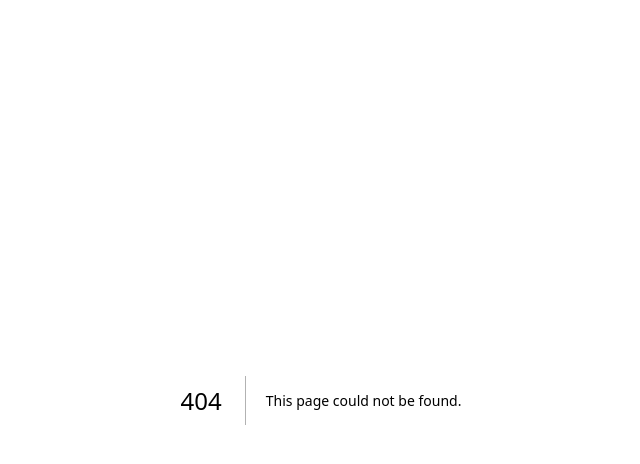
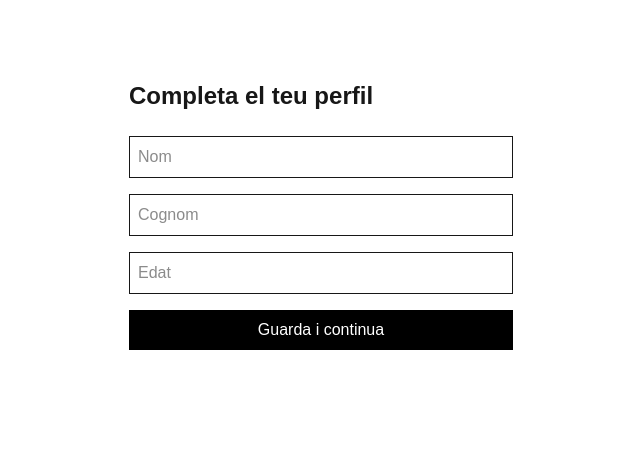
Before and after one commit to tonvil/readometre, a Next.js app: page /onboarding in a window 1280 px wide. Before the commit this address had no page. Shown: the top 464 px of the page, without its empty margins (319-959 px from the left). Built offline with nearby package versions, Linux system fonts and the light colour scheme.

Commit message:
feat: add onboarding page to complete user profile

```diff
--- /dev/null
+++ b/src/app/onboarding/actions.ts
@@ -0,0 +1,36 @@
+"use server";
+
+import { redirect } from "next/navigation";
+import { createClient } from "@/lib/supabase/server";
+import { prisma } from "@/lib/prisma";
+
+export async function completeProfile(formData: FormData) {
+  const supabase = await createClient();
+  const {
+    data: { user },
+  } = await supabase.auth.getUser();
+
+  if (!user) {
+    redirect("/login");
+  }
+
+  const nom = formData.get("nom") as string;
+  const cognom = formData.get("cognom") as string;
+  const edat = Number(formData.get("edat"));
+
+  if (!nom || !cognom || !edat) {
+    return { error: "Omple tots els camps." };
+  }
+
+  await prisma.usuari.create({
+    data: {
+      id: user.id,
+      nom,
+      cognom,
+      email: user.email!,
+      edat,
+    },
+  });
+
+  redirect("/dashboard");
+}
--- /dev/null
+++ b/src/app/onboarding/page.tsx
@@ -0,0 +1,28 @@
+"use client";
+
+import { useState } from "react";
+import { completeProfile } from "./actions";
+
+export default function OnboardingPage() {
+  const [error, setError] = useState<string | null>(null);
+
+  async function handleSubmit(formData: FormData) {
+    const result = await completeProfile(formData);
+    if (result?.error) setError(result.error);
+  }
+
+  return (
+    <main className="mx-auto mt-20 max-w-sm space-y-6">
+      <h1 className="text-2xl font-bold">Completa el teu perfil</h1>
+      <form action={handleSubmit} className="space-y-4">
+        <input name="nom" placeholder="Nom" required className="w-full border p-2" />
+        <input name="cognom" placeholder="Cognom" required className="w-full border p-2" />
+        <input name="edat" type="number" placeholder="Edat" required min={1} className="w-full border p-2" />
+        {error && <p className="text-sm text-red-600">{error}</p>}
+        <button type="submit" className="w-full bg-black p-2 text-white">
+          Guarda i continua
+        </button>
+      </form>
+    </main>
+  );
+}
```
